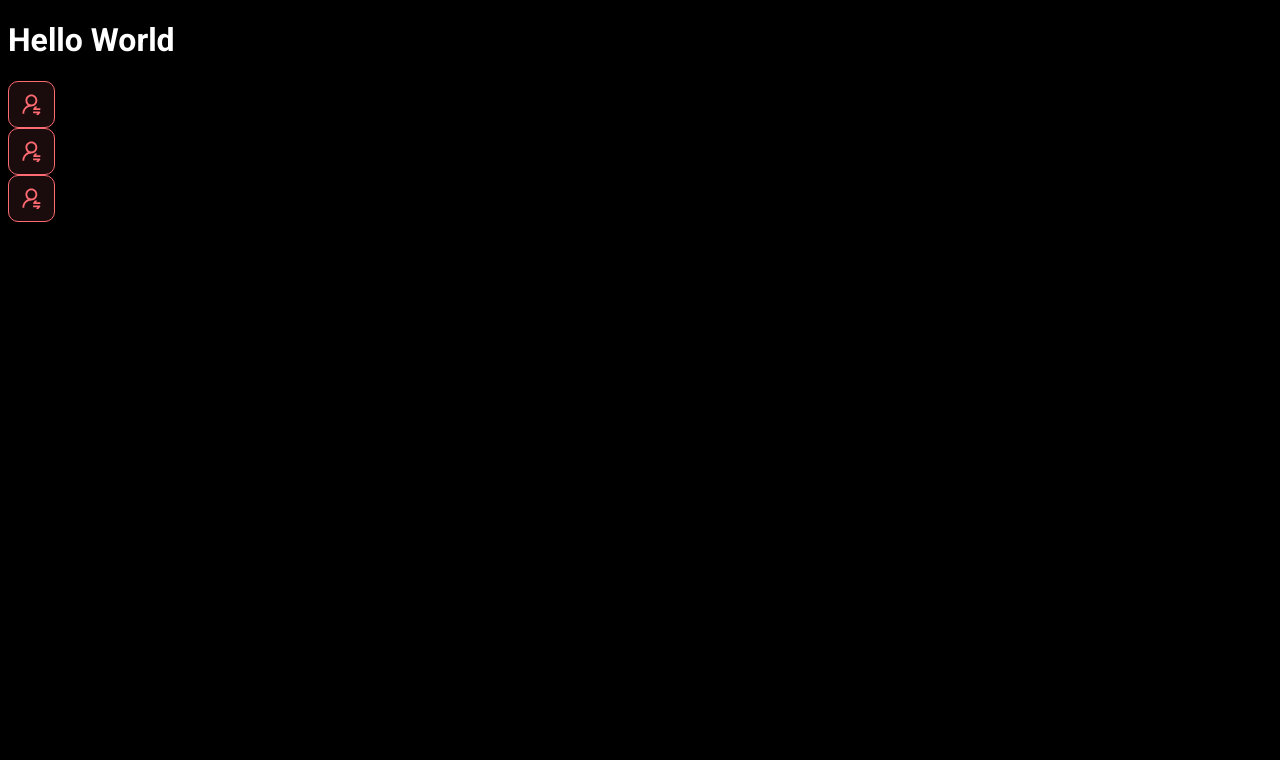
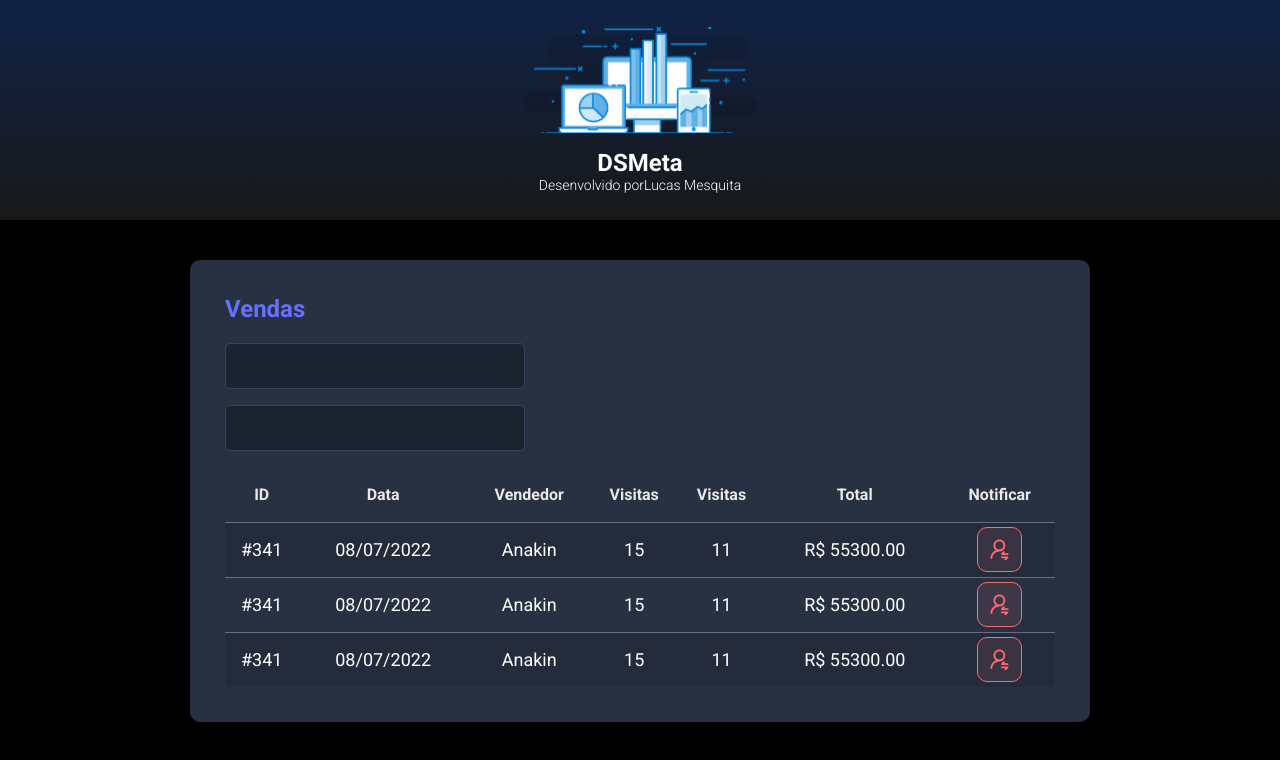
Before and after one commit to lucasmsouza24/sds-app, a React (Vite) app: page / in a window 1280 px wide. Shown: the top 760 px of the page. Built offline with nearby package versions, Linux system fonts and the light colour scheme.

Commit message:
other components

```diff
--- a/src/App.tsx
+++ b/src/App.tsx
@@ -1,12 +1,19 @@
-import NotificationButton from "./components/NotificationButton";
+import "./index.css";
+import Header from "./components/Header";
+import SalesCard from "./components/SalesCard";
+
 
 function App() {
-  return(
+  return (
     <>
-      <h1>Hello World</h1>
-      <NotificationButton />
-      <NotificationButton />
-      <NotificationButton />
+      <Header />
+      <main>
+        <section id="sales">
+          <div className="dsmeta-container">
+            <SalesCard />
+          </div>
+        </section>
+      </main>
     </>
   );
 }
--- /dev/null
+++ b/src/components/Header/index.tsx
@@ -0,0 +1,20 @@
+import "./styles.css";
+import logo from "../../assets/img/logo.svg";
+
+function Header() {
+    return (
+        <header>
+            <div className="dsmeta-logo-container">
+                <img src={logo} alt="DSMeta" />
+                <h1>DSMeta</h1>
+
+                <p>
+                    Desenvolvido por
+                    <a href="#">Lucas Mesquita</a>
+                </p>
+            </div>
+        </header>
+    );
+}
+
+export default Header;
--- /dev/null
+++ b/src/components/Header/styles.css
@@ -0,0 +1,27 @@
+header {
+    background: linear-gradient(180deg, #102347 0%, #181818 100%);
+    height: 220px;
+    display: flex;
+    align-items: center;
+    justify-content: center;
+}
+
+.dsmeta-logo-container {
+    display: flex;
+    flex-direction: column;
+    align-items: center;
+}
+
+.dsmeta-logo-container img {
+    width: 235px;
+}
+
+.dsmeta-logo-container h1 {
+    margin-top: 15px;
+    font-size: 24px;
+}
+
+.dsmeta-logo-container p {
+    font-size: 14px;
+    font-weight: 300;
+}
--- a/src/components/NotificationButton/styles.css
+++ b/src/components/NotificationButton/styles.css
@@ -6,8 +6,8 @@
     border-radius: 10px;
 
     /* center */
+    display: flex;
     align-items: center;
-    display: flex;
     justify-content: center;
     cursor: pointer;
 }
--- /dev/null
+++ b/src/components/SalesCard/index.tsx
@@ -0,0 +1,82 @@
+import "./styles.css"
+import NotificationButton from "../NotificationButton";
+
+function SalesCard() {
+    return (
+        <div className="dsmeta-card">
+            <h2 className="dsmeta-sales-title">Vendas</h2>
+
+            {/* inputs */}
+            <div>
+                <div className="dsmeta-form-control-container">
+                    <input className="dsmeta-form-control" type="text" />
+                </div>
+                <div className="dsmeta-form-control-container">
+                    <input className="dsmeta-form-control" type="text" />
+                </div>
+            </div>
+
+            {/* table */}
+            <div>
+                <table className="dsmeta-sales-table">
+                    <thead>
+                        <tr>
+                            <th className="show992">ID</th>
+                            <th className="show596">Data</th>
+                            <th>Vendedor</th>
+                            <th className="show992">Visitas</th>
+                            <th className="show992">Visitas</th>
+                            <th>Total</th>
+                            <th>Notificar</th>
+                        </tr>
+                    </thead>
+
+                    {/* body */}
+                    <tbody>
+                        <tr>
+                            <td className="show992">#341</td>
+                            <td className="show992">08/07/2022</td>
+                            <td>Anakin</td>
+                            <td>15</td>
+                            <td>11</td>
+                            <td>R$ 55300.00</td>
+                            <td>
+                                <div className="dsmeta-red-btn-container">
+                                    <NotificationButton />
+                                </div>
+                            </td>
+                        </tr>
+                        <tr>
+                            <td className="show992">#341</td>
+                            <td className="show992">08/07/2022</td>
+                            <td>Anakin</td>
+                            <td>15</td>
+                            <td>11</td>
+                            <td>R$ 55300.00</td>
+                            <td>
+                                <div className="dsmeta-red-btn-container">
+                                    <NotificationButton />
+                                </div>
+                            </td>
+                        </tr>
+                        <tr>
+                            <td className="show992">#341</td>
+                            <td className="show992">08/07/2022</td>
+                            <td>Anakin</td>
+                            <td>15</td>
+                            <td>11</td>
+                            <td>R$ 55300.00</td>
+                            <td>
+                                <div className="dsmeta-red-btn-container">
+                                    <NotificationButton />
+                                </div>
+                            </td>
+                        </tr>
+                    </tbody>
+                </table>
+            </div>
+        </div>
+    );
+}
+
+export default SalesCard;
--- /dev/null
+++ b/src/components/SalesCard/styles.css
@@ -0,0 +1,93 @@
+.dsmeta-card {
+    background-color: #283142;
+    border-radius: 10px;
+    padding: 30px 10px;
+}
+
+.dsmeta-sales-title {
+    color: #676fff;
+    font-size: 24px;
+    margin-bottom: 20px;
+}
+
+.dsmeta-form-control-container {
+    margin-bottom: 16px;
+    max-width: 300px;
+}
+
+.dsmeta-form-control {
+    width: 100%;
+    height: 46px;
+    background-color: #1b2531;
+    border: 1px solid #384459;
+    border-radius: 5px;
+    color: #9aaabe;
+    padding: 0 20px;
+    font-size: 18px;
+}
+
+.dsmeta-sales-table {
+    width: 100%;
+    border-spacing: 0;
+    border-collapse: collapse;
+}
+
+.dsmeta-sales-table thead {
+    height: 55px;
+    font-size: 16px;
+    color: #e9e9e9;
+    font-weight: 700;
+}
+
+.dsmeta-sales-table tbody {
+    font-size: 14px;
+    font-weight: 400;
+    color:cfcfcf;
+    text-align: center
+}
+
+.dsmeta-sales-table tbody tr {
+    height: 74px;
+    border-top: 1px solid #5f6e82;
+}
+
+.dsmeta-sales-table tbody tr:hover > td {
+    background-color: #384459;
+}
+
+.dsmeta-sales-table tbody tr:nth-child(odd) {
+    background-color: #242c3b;
+}
+
+.dsmeta-red-btn-container {
+    display: flex;
+    justify-content: center;
+}
+
+.show992 {
+    display: none;
+}
+
+@media (min-width: 576px) {
+    .show576 {
+        display: table-cell;
+    }
+
+    .dsmeta-card {
+        padding: 35px;
+    }
+
+    .dsmeta-sales-table tbody tr {
+        height: 55px;
+    }
+
+    .dsmeta-sales-table tbody {
+        font-size: 18px;
+    }
+
+    @media (min-width: 992px) {
+        .show992 {
+            display: table-cell;
+        }
+    }
+}
--- a/src/index.css
+++ b/src/index.css
@@ -2,6 +2,9 @@
 
 * {
   font-family: "Roboto", sans-serif;
+  box-sizing: border-box;
+  margin: 0;
+  padding: 0;
 }
 
 body, html {
@@ -13,3 +16,18 @@
   color: unset;
   text-decoration: none;
 }
+
+
+.dsmeta-container {
+  width: 100%;
+  max-width: 900px;
+  margin: 0 auto;
+}
+
+#sales {
+  padding: 40px 10px;
+}
+
+input:focus-visible {
+  outline: none;
+}
```
Also changed, not shown: src/assets/img/logo.svg (added).
